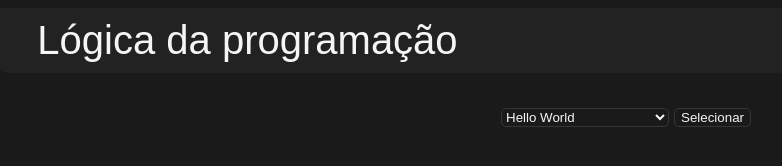
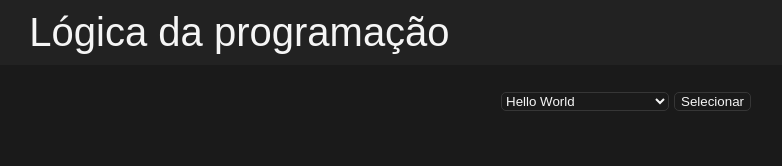
Before and after one commit to Bilhalv/Log-Prog, a plain HTML site: page index.html in a window 1280 px wide. Shown: the whole page, without its empty margins (14-796 px from the left). Drawn offline with Linux system fonts and the light colour scheme.

Commit message:
Update style.css

```diff
--- a/style.css
+++ b/style.css
@@ -8,8 +8,8 @@ body {
 header {
   background-color: #222;
   font-size: 40px;
-  border-radius: 0px 0px 15px 15px ;
   padding: 10px;
+  margin: -8px;
 }
 h1 {
   font-size: 36px;
```
